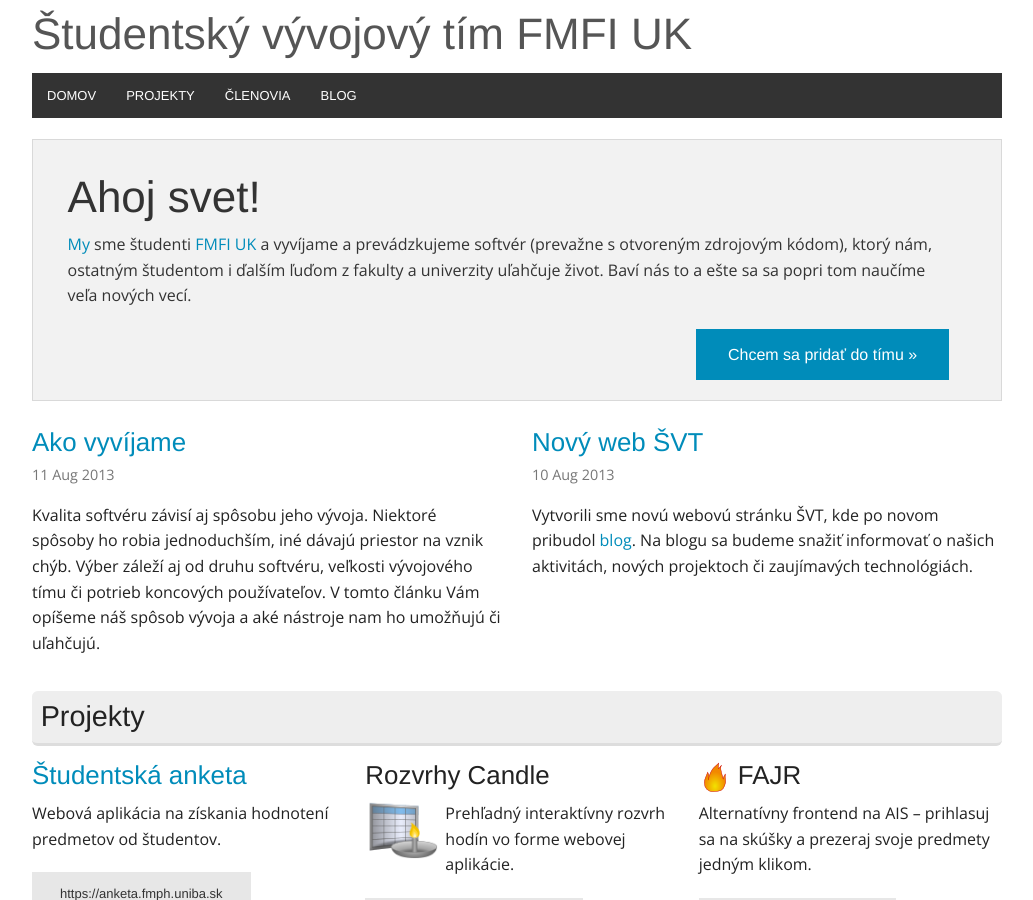
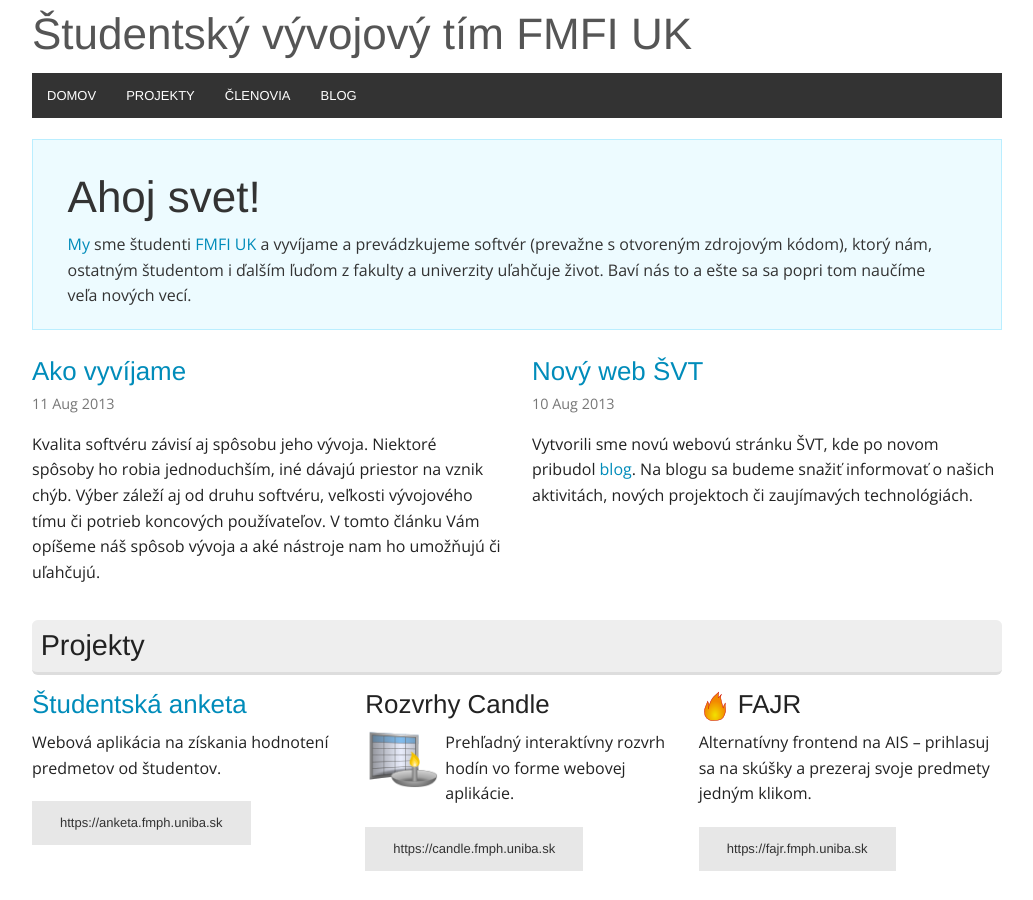
Before and after one commit to fmfi-svt/website, a Jekyll site: the page built from index.html, in a window 1280 px wide and 900 px high. Shown: the whole window, without its empty margins (123-1156 px from the left). Built offline with Jekyll 4.4.1, drawn with Linux system fonts in a browser that asks for light colours; Markdown is read by kramdown in place of the engine named in the settings.

Commit message:
uprava textu o nas
bolo odstrane tlacidlo "chcem sa pridat do timu"; pre ludi, co nepoznaju
SVT je zobrazene prilis skoro, pre ostatnych je zbytocne; bolo zmene
pozadie pod textom

```diff
--- a/_includes/about-us.html
+++ b/_includes/about-us.html
@@ -1,5 +1,3 @@
 <h1>Ahoj svet!</h1>
 <p><a href="#clenovia">My</a> sme študenti <a href="http://www.fmph.uniba.sk" title="Fakulta matematiky, fyziky a informatiky Univerzity Komenského v Bratislave">FMFI UK</a> a vyvíjame a prevádzkujeme softvér (prevažne s otvoreným zdrojovým kódom), ktorý nám, ostatným študentom i&nbsp;ďalším ľuďom z fakulty a univerzity uľahčuje život. Baví nás to a ešte sa sa popri tom naučíme veľa nových vecí.</p>
-<p style="text-align: right">
-<a href="#chcem-sa-pridat" class="primary button">Chcem sa pridať do tímu &raquo;</a>
 </p>
--- a/index.html
+++ b/index.html
@@ -6,7 +6,7 @@ title: Študentský vývojový tím
 <div class="row">
 <div class="large-12 columns">
 
-    <div id="welcome-panel" class="panel">
+    <div id="welcome-panel" class="panel callout">
         {% include about-us.html %}
     </div>
 
```
